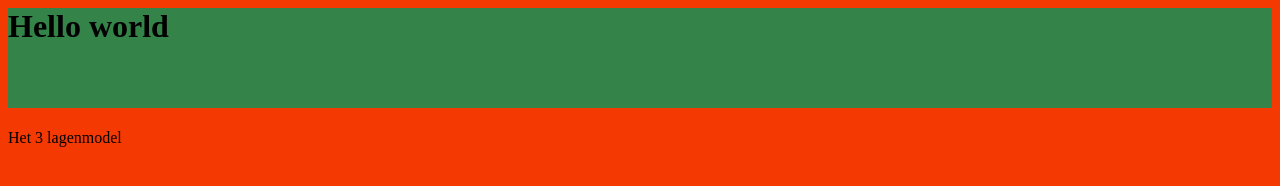
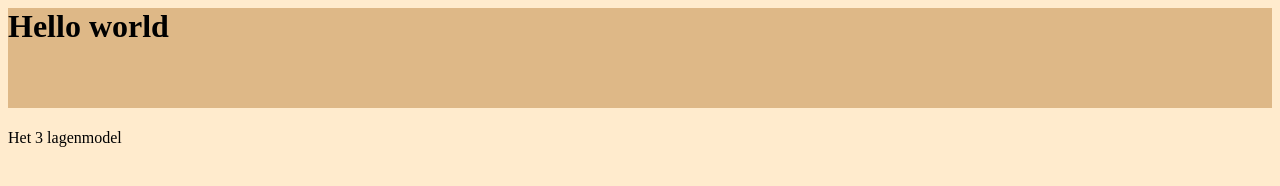
Before and after one commit to AnoukAken06/AnoukAken06.github.io, a plain HTML site: page index.html in a window 1280 px wide. Drawn offline with Linux system fonts and the light colour scheme.

Commit message:
Update index.html

```diff
--- a/index.html
+++ b/index.html
@@ -3,13 +3,13 @@
 </head>
 <style>
 body {
-	background-color: #f53902;
+	background-color: #FFEBCD;
 	}
 header
 </style>
 
 <body>
-	<h1 style= "background-color: #348349; height: 100px;"> Hello world </h1>
+	<h1 style= "background-color: #DEB887; height: 100px;"> Hello world </h1>
 
 <p>Het 3 lagenmodel</p>
 
```
